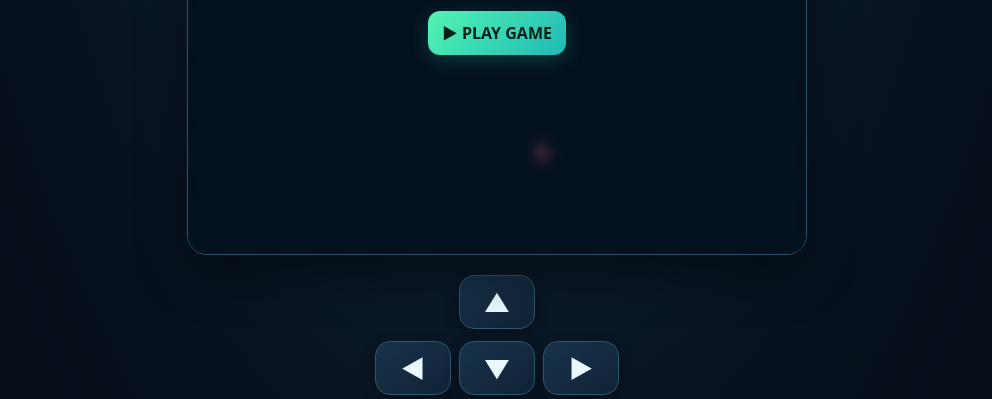
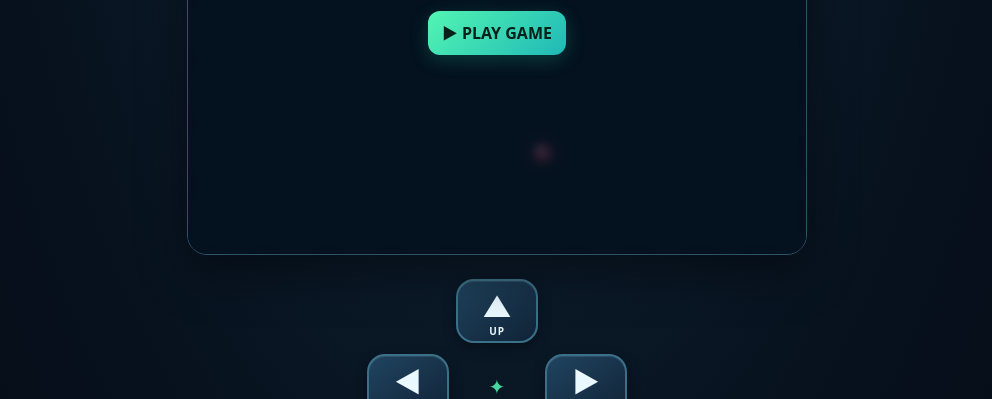
Before and after one commit to ranmasautome406-wq/snake-game, a plain HTML site: page preview.html in a window 1280 px wide. Shown: the part 536-935 px from the top of the page, without its empty margins (143-1135 px from the left). Drawn offline with Linux system fonts and the light colour scheme.

Commit message:
Add files via upload

```diff
--- a/preview.html
+++ b/preview.html
@@ -32,7 +32,7 @@ button:active{transform:scale(.98)}
 .primary{background:linear-gradient(135deg,#53f5b2,#20b8b7);color:#042019;border:0;font-weight:900;box-shadow:0 5px 20px #2bf4bb30}
 .row{display:flex;gap:8px;align-items:center}
 .row>*{flex:1;min-width:0}
-.dpad{display:grid;grid-template-columns:repeat(3,minmax(0,76px));grid-template-rows:repeat(2,58px);gap:8px;justify-content:center;align-items:center;padding:4px 0}.dpad button{font-size:25px;font-weight:900;padding:0;min-height:54px;border-radius:15px;box-shadow:0 5px 14px #0004;user-select:none;-webkit-user-select:none}.dpad button:focus-visible{outline:3px solid var(--accent);outline-offset:2px}.dpad .up{grid-column:2;grid-row:1}.dpad .left{grid-column:1;grid-row:2}.dpad .down{grid-column:2;grid-row:2}.dpad .right{grid-column:3;grid-row:2}.controls{display:grid;grid-template-columns:1fr 1fr;gap:8px}
+.dpad{display:grid;grid-template-columns:repeat(3,minmax(0,82px));grid-template-rows:repeat(3,68px);gap:7px;justify-content:center;align-items:center;padding:8px 0;margin:0 auto;width:100%;max-width:290px;touch-action:manipulation}.dpad button{font-size:28px;font-weight:900;padding:0;min-height:64px;min-width:64px;border-radius:18px;box-shadow:0 5px 14px #0005,inset 0 1px 0 #ffffff18;user-select:none;-webkit-user-select:none;-webkit-tap-highlight-color:transparent;background:linear-gradient(145deg,#20445f,#102337);border:2px solid #3b7188}.dpad button:active{background:linear-gradient(145deg,#52f7b5,#20b8b7);color:#042019;transform:scale(.95)}.dpad button:focus-visible{outline:3px solid var(--accent);outline-offset:2px}.dpad .up{grid-column:2;grid-row:1}.dpad .left{grid-column:1;grid-row:2}.dpad .down{grid-column:2;grid-row:3}.dpad .right{grid-column:3;grid-row:2}.dpad .center{grid-column:2;grid-row:2;display:flex;align-items:center;justify-content:center;border-radius:16px;color:#52f7b5;font-size:20px;opacity:.85;pointer-events:none}.dpad button span{display:block;font-size:10px;letter-spacing:.08em;line-height:1;margin-top:1px}.controls{display:grid;grid-template-columns:1fr 1fr;gap:8px}
 .settings{display:grid;grid-template-columns:1fr 1fr;gap:8px}
 .setting{display:flex;flex-direction:column;gap:6px;background:#0b1a29;border:1px solid var(--line);border-radius:13px;padding:10px}
 .setting label{font-size:11px;color:var(--muted);text-transform:uppercase;letter-spacing:.08em}
@@ -66,13 +66,14 @@ footer{text-align:center;color:#6f8da4;font-size:11px;padding:2px 0 8px}
       </div>
     </div>
   </section>
-  <section class="dpad" aria-label="Directional controls">
-    <button class="up" data-dir="up" aria-label="Move up" title="Up">▲</button>
-    <button class="left" data-dir="left" aria-label="Move left" title="Left">◀</button>
-    <button class="down" data-dir="down" aria-label="Move down" title="Down">▼</button>
-    <button class="right" data-dir="right" aria-label="Move right" title="Right">▶</button>
+  <section class="dpad" aria-label="On-screen directional buttons">
+    <button class="up" data-dir="up" aria-label="Move up" title="Up">▲<span>UP</span></button>
+    <button class="left" data-dir="left" aria-label="Move left" title="Left">◀<span>LEFT</span></button>
+    <div class="center" aria-hidden="true">✦</div>
+    <button class="down" data-dir="down" aria-label="Move down" title="Down">▼<span>DOWN</span></button>
+    <button class="right" data-dir="right" aria-label="Move right" title="Right">▶<span>RIGHT</span></button>
   </section>
-  <div class="hint">Tap the arrow buttons to steer. You can also use your keyboard arrow keys on a computer.</div>
+  <div class="hint">Use the big UP, DOWN, LEFT and RIGHT buttons to control the Snake. Swiping is not required.</div>
   <section class="controls">
     <button id="pauseBtn">Ⅱ Pause</button>
     <button id="restartBtn">↻ Restart</button>
```
